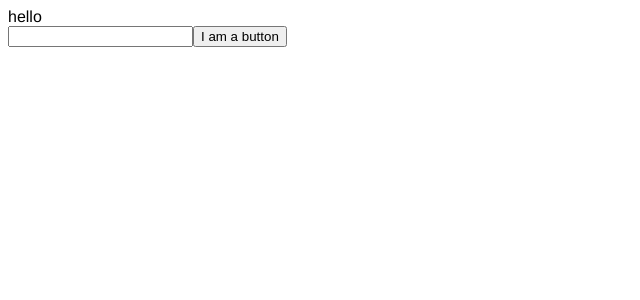
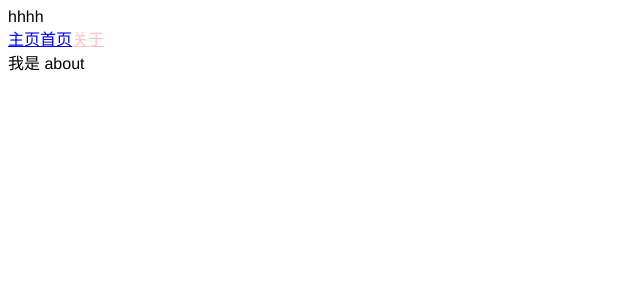
Before and after one commit to greenxiaye/vue-test, a Vue app in the folder vue-test-0/: page /about in a window 1280 px wide. Shown: the top 300 px of the page, without its empty margins (0-640 px from the left). Built offline with nearby package versions, Linux system fonts and the light colour scheme.

Commit message:
feat:使用vue-router

```diff
--- a/vue-test-0/package.json
+++ b/vue-test-0/package.json
@@ -9,7 +9,8 @@
   },
   "dependencies": {
     "core-js": "^3.6.5",
-    "vue": "^3.0.0"
+    "vue": "^3.0.0",
+    "vue-router": "^4.0.4"
   },
   "devDependencies": {
     "@vue/cli-plugin-babel": "~4.5.0",
--- /dev/null
+++ b/vue-test-0/src/App copy.vue
@@ -0,0 +1,52 @@
+<template>
+  <div>
+    <form @submit.prevent="addToPage">
+      <div>{{ name }}</div>
+      <div>{{ data.name }}</div>
+      <input v-model="data.word" />
+      <button>I am a button</button>
+    </form>
+    <ul>
+      <li v-for="(w, index) in data.words" :key="index">
+        <h1>{{ w }}</h1>
+      </li>
+    </ul>
+  </div>
+  <!-- <hello-video></hello-video> -->
+  <!-- <img alt="Vue logo" src="./assets/logo.png"> -->
+  <!-- <HelloWorld msg="Welcome to Your Vue.js App"/> -->
+</template>
+
+<script>
+// import HelloWorld from './components/HelloWorld.vue'
+import { reactive } from 'vue';
+// import HelloVideo from './components/HelloVideo.vue';
+export default {
+  name: 'App',
+  components: {
+    // HelloVideo
+  },
+  setup() {
+    const data = reactive({ name: '', word: '', words: [] });
+    let name = 'hello';
+    function addToPage() {
+      console.log('submit');
+      name = 'Hello word';
+      data.name = 'start';
+      data.words.push(data.word);
+    }
+    return { name, addToPage, data };
+  }
+};
+</script>
+
+<style>
+#app {
+  font-family: Avenir, Helvetica, Arial, sans-serif;
+  -webkit-font-smoothing: antialiased;
+  -moz-osx-font-smoothing: grayscale;
+  /* text-align: center;
+  color: #2c3e50;
+  margin-top: 60px; */
+}
+</style>
--- a/vue-test-0/src/App.vue
+++ b/vue-test-0/src/App.vue
@@ -1,16 +1,13 @@
 <template>
   <div>
-    <form @submit.prevent="addToPage">
-      <div>{{ name }}</div>
-      <div>{{ data.name }}</div>
-      <input v-model="data.word" />
-      <button>I am a button</button>
-    </form>
-    <ul>
-      <li v-for="(w, index) in data.words" :key="index">
-        <h1>{{ w }}</h1>
-      </li>
-    </ul>
+    <div>hhhh</div>
+    <router-link to="/">主页</router-link>
+    <router-link to="/home" tag="li" replace active-class="active"
+      >首页</router-link
+    >
+    <router-link to="/about" tag="li" replace>关于</router-link>
+    <!-- 相当于一个占位 -->
+    <router-view></router-view>
   </div>
   <!-- <img alt="Vue logo" src="./assets/logo.png"> -->
   <!-- <HelloWorld msg="Welcome to Your Vue.js App"/> -->
@@ -18,20 +15,9 @@
 
 <script>
 // import HelloWorld from './components/HelloWorld.vue'
-import { reactive } from 'vue';
+
 export default {
-  name: 'App',
-  setup() {
-    const data = reactive({ name: '', word: '', words: [] });
-    let name = 'hello';
-    function addToPage() {
-      console.log('submit');
-      name = 'Hello word';
-      data.name = 'start';
-      data.words.push(data.word);
-    }
-    return { name, addToPage, data };
-  }
+  name: 'App'
 };
 </script>
 
@@ -44,4 +30,10 @@ export default {
   color: #2c3e50;
   margin-top: 60px; */
 }
+.router-link-active {
+  color: red;
+}
+.active {
+  color: pink;
+}
 </style>
--- /dev/null
+++ b/vue-test-0/src/components/About.vue
@@ -0,0 +1,11 @@
+<template>
+  <div>我是 about </div>
+</template>
+
+<script>
+export default {
+  name: 'About'
+};
+</script>
+
+<style></style>
--- /dev/null
+++ b/vue-test-0/src/components/Home.vue
@@ -0,0 +1,11 @@
+<template>
+  <div>我是 home</div>
+</template>
+
+<script>
+export default {
+  name: 'Home'
+};
+</script>
+
+<style></style>
--- a/vue-test-0/src/main.js
+++ b/vue-test-0/src/main.js
@@ -1,4 +1,5 @@
 import { createApp } from 'vue'
 import App from './App.vue'
+import router from "./router";
 
-createApp(App).mount('#app')
+createApp(App).use(router).mount('#app')
--- /dev/null
+++ b/vue-test-0/src/router/index.js
@@ -0,0 +1,16 @@
+import { createRouter, createWebHistory } from "vue-router";
+import Home from "../components/Home"
+import About from "../components/About"
+const routerHistory = createWebHistory()
+const routes = [
+    { path: '/', redirect: '/home' }, //    { path: '', redirect: '/home' },
+    // { path: '/', component: Home },
+    { path: '/home', component: Home },
+    { path: '/about', component: About },
+]
+
+export default createRouter({
+    history: routerHistory,
+    routes: routes,
+    linkActiveClass: 'active',
+});
```
Also changed, not shown: 2 other files (tests, documents, lock files or other folders).
